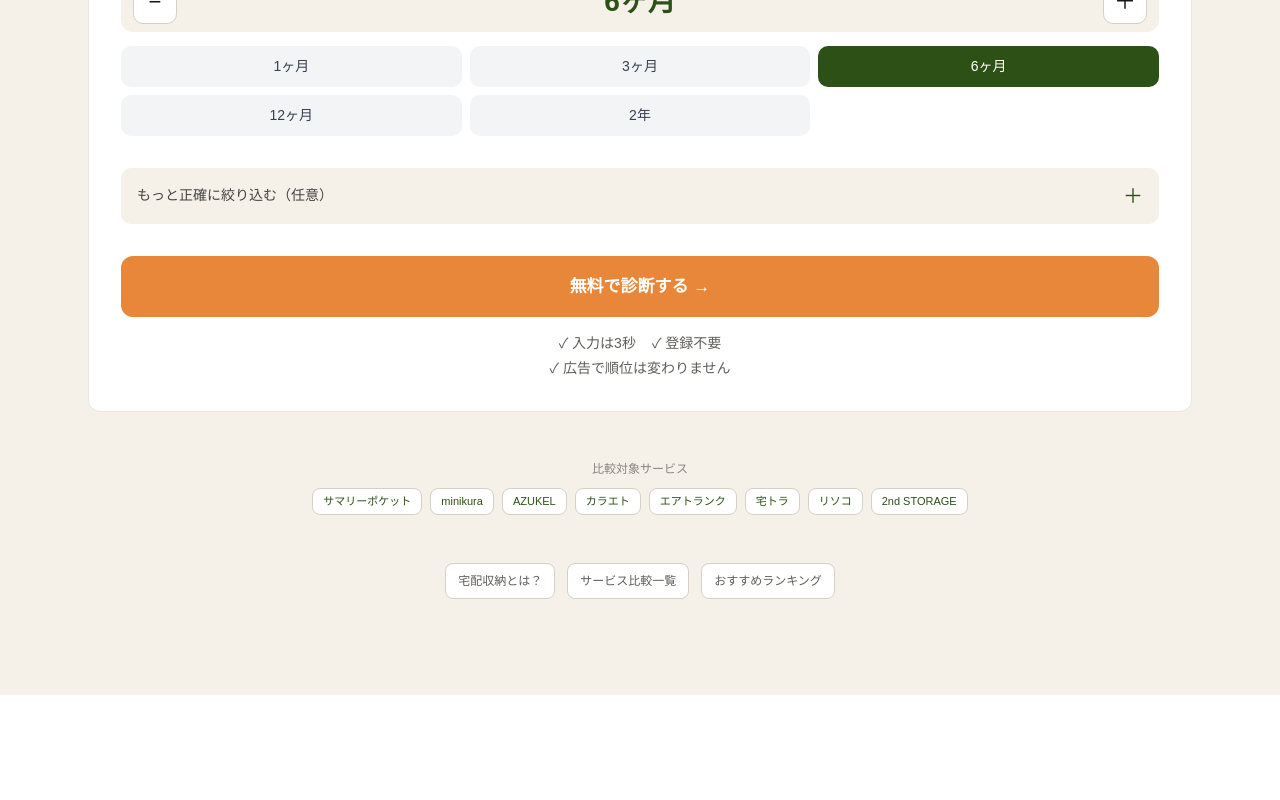
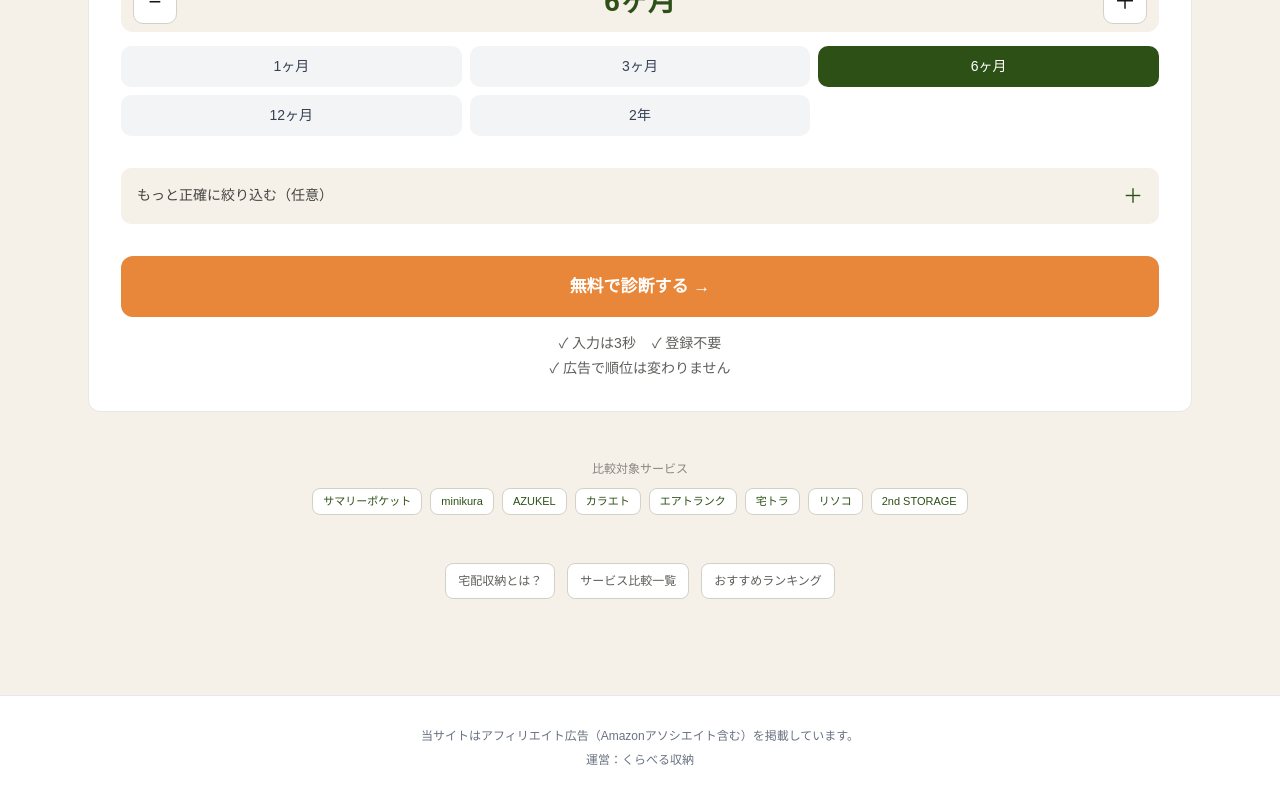
Before and after one commit to kazukiyamada19920206-ai/kurabe-storage, a Next.js app: page / in a window 1280 px wide. Shown: the part 774-1574 px from the top of the page. Before the commit the page ends 1469 px from the top, so only its background shows below. Built offline with nearby package versions, Linux system fonts and the light colour scheme.

Commit message:
add footer with affiliate disclosure and update minikura affiliate URL
- Add footer with affiliate ad notice and operator info to layout
- Update minikura affiliate_url to A8.net link

Co-Authored-By: Claude Sonnet 4.6 <noreply@anthropic.com>

```diff
--- a/app/layout.tsx
+++ b/app/layout.tsx
@@ -70,7 +70,19 @@ export default function RootLayout({
           gtag('config', 'G-JKX5ZP9QR6');
         `}
       </Script>
-      <body className="min-h-full flex flex-col">{children}</body>
+      <body className="min-h-full flex flex-col">
+        {children}
+        <footer className="bg-white border-t border-gray-200 py-8 mt-auto">
+          <div className="mx-auto max-w-6xl px-6 text-center space-y-2">
+            <p className="text-xs text-gray-500">
+              当サイトはアフィリエイト広告（Amazonアソシエイト含む）を掲載しています。
+            </p>
+            <p className="text-xs text-gray-500">
+              運営：くらべる収納
+            </p>
+          </div>
+        </footer>
+      </body>
     </html>
   );
 }
--- a/pricing.json
+++ b/pricing.json
@@ -76,7 +76,7 @@
       "自分の荷物に合ったサイズの箱がない",
       "保管中の荷物の状況が分からない"
     ],
-    "affiliate_url": "https://minikura.com/",
+    "affiliate_url": "https://px.a8.net/svt/ejp?a8mat=4B1PLR+9RV82I+4ZQA+5YJRM",
     "note": null,
     "is_book_only": false,
     "is_space_based": false,
```
